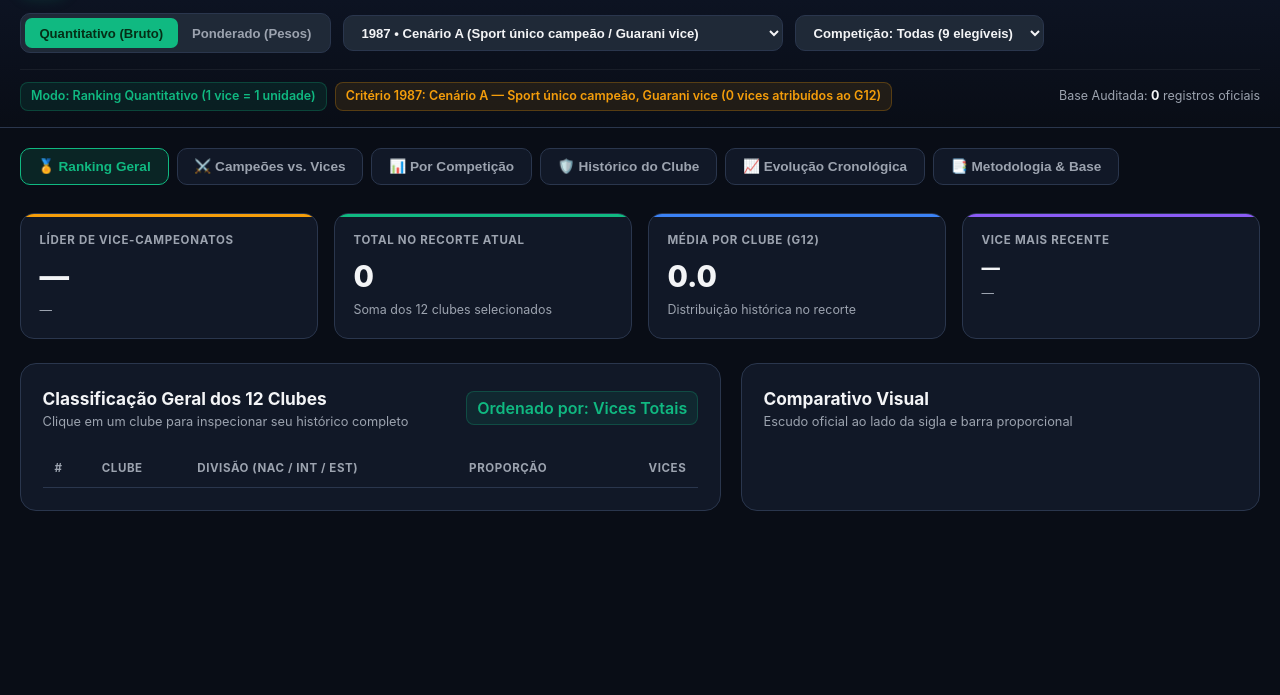
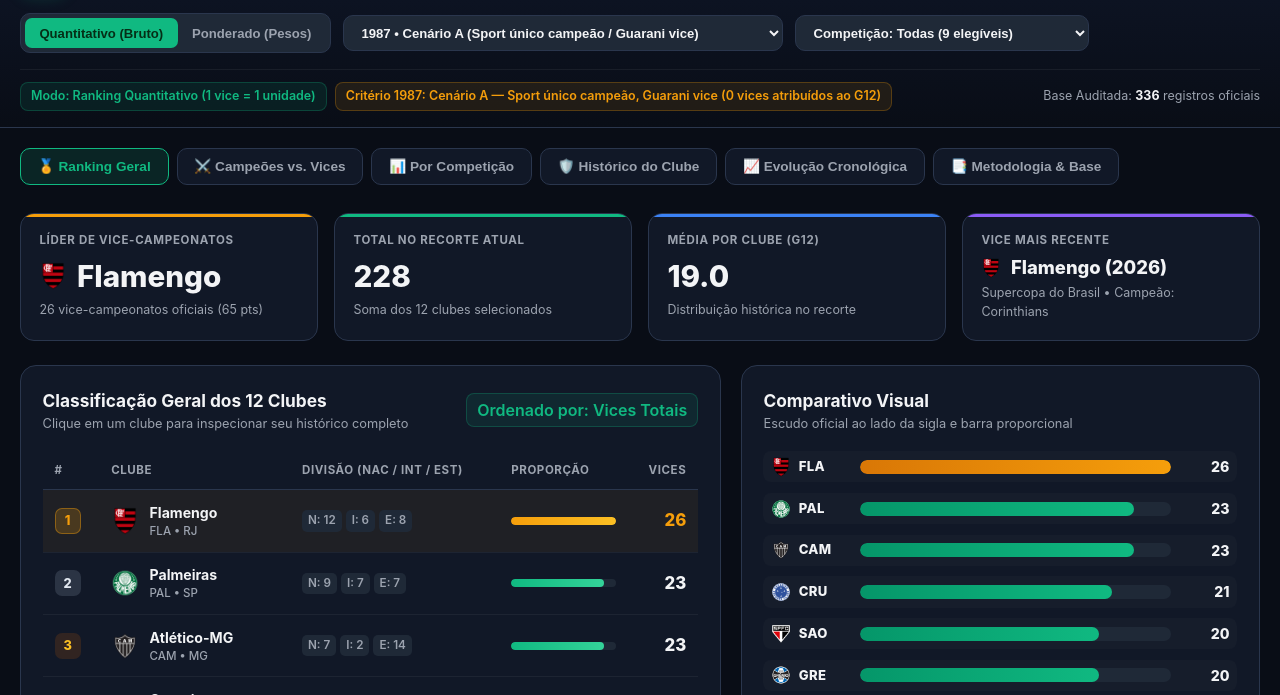
Before and after one commit to pimet800/ranking-vice-campeonatos, a plain HTML site: page index.html in a window 1280 px wide. Shown: the part 83-778 px from the top of the page. Drawn offline with nearby package versions, Linux system fonts and the light colour scheme.

```diff
--- a/index.html
+++ b/index.html
@@ -1145,3 +1145,8 @@
     a.download = "ranking_vices_g12.csv";
     a.click();
   }
+
+window.addEventListener("DOMContentLoaded", init);
+  </script>
+    </body>
+</html>
```
